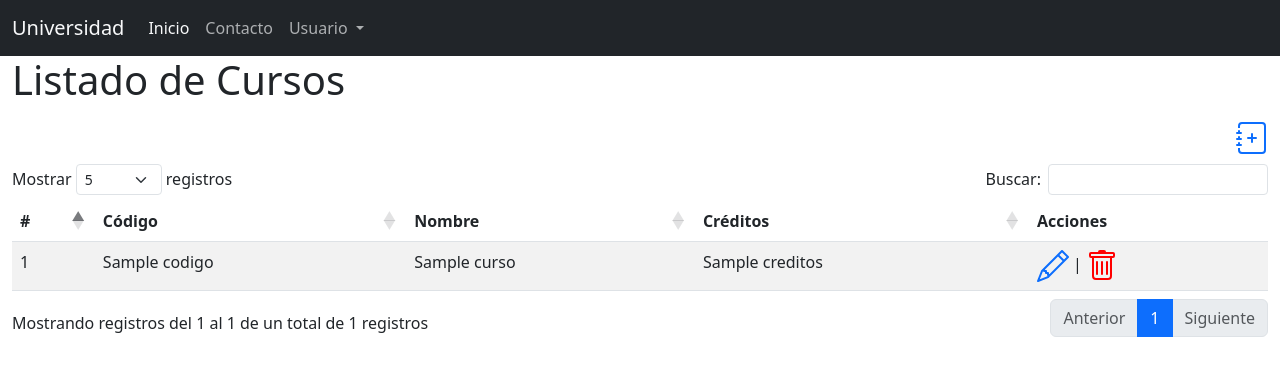
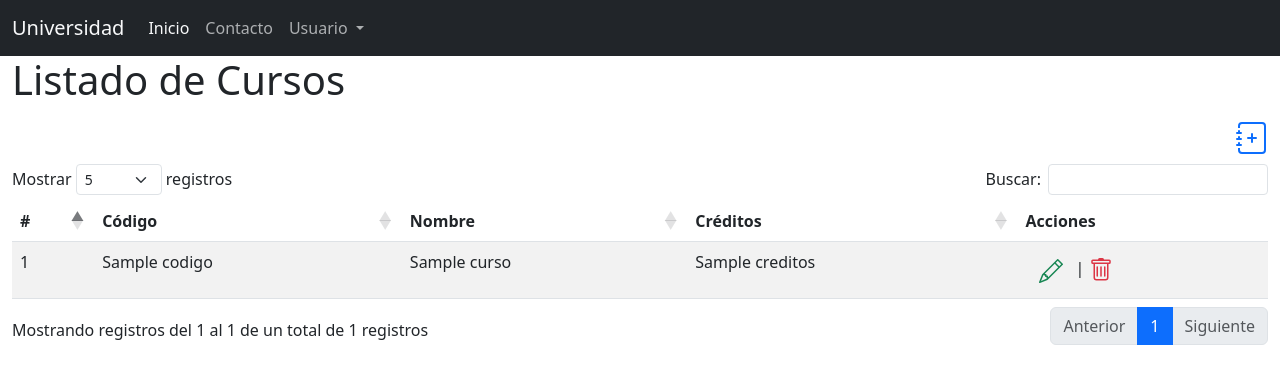
Before and after one commit to miguel-jaeger/gestion-curso, a Django app: template universidad/Aplicaciones/Academico/templates/gestionCurso.html in a window 1280 px wide. Shown: the top 384 px of the page. Run offline with Django 4.2, Linux system fonts and the light colour scheme; the template is opened without the code that fills it: most values are stand-ins (such as "Sample title", 1, 10 or a date in 2020); some libraries are stand-ins or nearby versions.

Commit message:
[CHANGE] change style icons

```diff
--- a/universidad/Aplicaciones/Academico/static/css/style.css
+++ b/universidad/Aplicaciones/Academico/static/css/style.css
@@ -1,12 +1,13 @@
-
-.buscador{
+.buscador {
     margin: 10px;
 }
-.buscador input, .buscador button{
+
+.buscador input,
+.buscador button {
     display: inline-block;
 }
 
-.buscador input{
+.buscador input {
     padding: 0.375rem 0.75rem;
     font-size: 1rem;
     font-weight: 400;
@@ -19,27 +20,36 @@
     -moz-appearance: none;
     appearance: none;
     border-radius: 0.375rem;
-    transition: border-color .15s ease-in-out,box-shadow .15s ease-in-out;
+    transition: border-color .15s ease-in-out, box-shadow .15s ease-in-out;
 }
 
-.addCurso, .acciones{
+.addCurso,
+.acciones {
     float: right;
     margin: 10px 0 10px 0;
 }
 
-.addCurso svg{
+.addCurso svg {
     float: right;
 }
 
-svg{
+svg {
     height: 32px;
     width: 32px;
 }
 
-.form-group input{
+.form-group input {
     margin: 5px;
 }
 
-.red{
-    color:red;
+.btnEliminacion svg {
+    color: #dc3545;
+    width: 24px;
+    height: 24px;
 }
+
+.btnEdicion svg {
+    color: #198754;
+    width: 24px;
+    height: 24px;
+}
--- a/universidad/Aplicaciones/Academico/templates/gestionCurso.html
+++ b/universidad/Aplicaciones/Academico/templates/gestionCurso.html
@@ -85,10 +85,10 @@
                     <td>{{c.codigo}}</td>
                     <td>{{c.nombre}}</td>
                     <td>{{c.creditos}}</td>
-                    <td><a href="editarCurso/{{c.id}}" title="Editar curso">
+                    <td><a href="editarCurso/{{c.id}}" title="Editar curso" class="btn btnEdicion">
                         <svg xmlns="http://www.w3.org/2000/svg" width="16" height="16" fill="currentColor" class="bi bi-pencil" viewBox="0 0 16 16">
                             <path d="M12.146.146a.5.5 0 0 1 .708 0l3 3a.5.5 0 0 1 0 .708l-10 10a.5.5 0 0 1-.168.11l-5 2a.5.5 0 0 1-.65-.65l2-5a.5.5 0 0 1 .11-.168l10-10zM11.207 2.5 13.5 4.793 14.793 3.5 12.5 1.207 11.207 2.5zm1.586 3L10.5 3.207 4 9.707V10h.5a.5.5 0 0 1 .5.5v.5h.5a.5.5 0 0 1 .5.5v.5h.293l6.5-6.5zm-9.761 5.175-.106.106-1.528 3.821 3.821-1.528.106-.106A.5.5 0 0 1 5 12.5V12h-.5a.5.5 0 0 1-.5-.5V11h-.5a.5.5 0 0 1-.468-.325z"/>
-                          </svg></a> | <a href="eliminarCurso/{{c.id}}" title="Eliminar curso" class=" red btn-danger btnEliminacion">
+                          </svg></a>| <a href="eliminarCurso/{{c.id}}" title="Eliminar curso" class=" red btn-danger btnEliminacion">
                         <svg xmlns="http://www.w3.org/2000/svg" width="16" height="16" fill="currentColor" class="bi bi-trash" viewBox="0 0 16 16">
                             <path d="M5.5 5.5A.5.5 0 0 1 6 6v6a.5.5 0 0 1-1 0V6a.5.5 0 0 1 .5-.5zm2.5 0a.5.5 0 0 1 .5.5v6a.5.5 0 0 1-1 0V6a.5.5 0 0 1 .5-.5zm3 .5a.5.5 0 0 0-1 0v6a.5.5 0 0 0 1 0V6z"/>
                             <path fill-rule="evenodd" d="M14.5 3a1 1 0 0 1-1 1H13v9a2 2 0 0 1-2 2H5a2 2 0 0 1-2-2V4h-.5a1 1 0 0 1-1-1V2a1 1 0 0 1 1-1H6a1 1 0 0 1 1-1h2a1 1 0 0 1 1 1h3.5a1 1 0 0 1 1 1v1zM4.118 4 4 4.059V13a1 1 0 0 0 1 1h6a1 1 0 0 0 1-1V4.059L11.882 4H4.118zM2.5 3V2h11v1h-11z"/>
```
